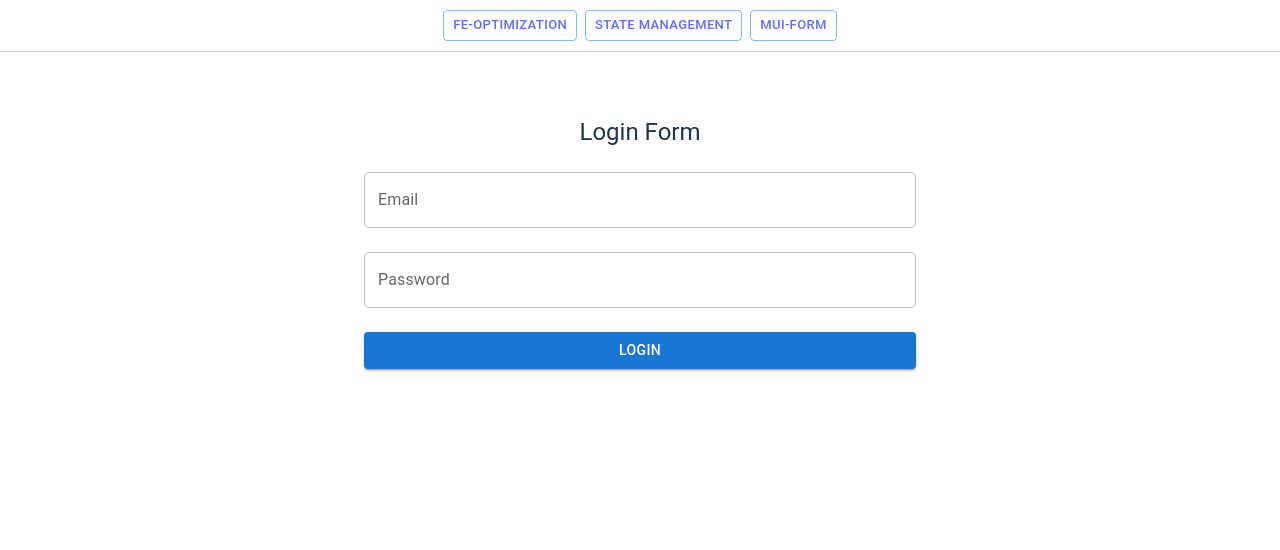
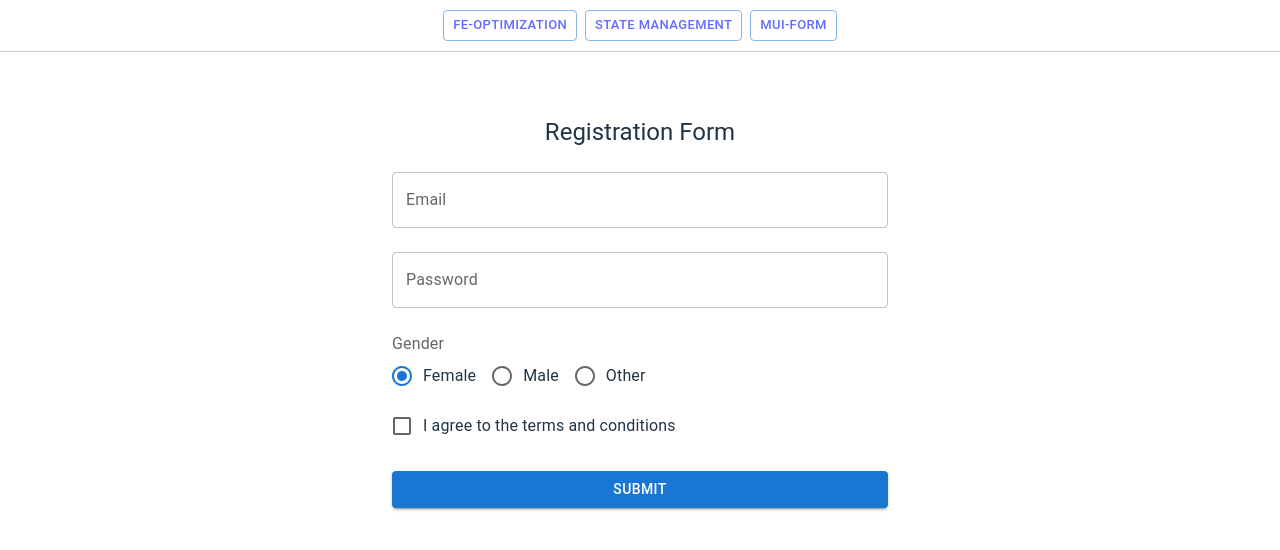
Before and after one commit to sundaysheep/FSD2-Sem-6, a React (Vite) app: page /form in a window 1280 px wide. Shown: the top 550 px of the page. Built offline with nearby package versions, Linux system fonts and the light colour scheme.

Commit message:
Experiment 5 final

```diff
--- a/src/components/Form.jsx
+++ b/src/components/Form.jsx
@@ -1,16 +1,32 @@
-import { TextField, Button, Container, Typography, Box, Paper } from '@mui/material';
+import {
+  TextField,
+  Button,
+  Container,
+  Typography,
+  Box,
+  Paper,
+  Checkbox,
+  FormControlLabel,
+  Radio,
+  RadioGroup,
+  FormControl,
+  FormLabel
+} from '@mui/material';
 import { useState } from 'react';
 
 function Form() {
   const [email, setEmail] = useState('');
   const [password, setPassword] = useState('');
+  const [gender, setGender] = useState('female');
+  const [agree, setAgree] = useState(false);
   const [errors, setErrors] = useState({});
-  const [submittedData, setSubmittedData] = useState(null); // NEW
+  const [submittedData, setSubmittedData] = useState(null);
 
   const validate = () => {
     let temp = {};
     if (!email.includes('@')) temp.email = 'Invalid email';
     if (password.length < 6) temp.password = 'Min 6 characters';
+    if (!agree) temp.agree = 'You must agree to the terms';
 
     setErrors(temp);
     return Object.keys(temp).length === 0;
@@ -19,24 +35,19 @@ function Form() {
   const handleSubmit = (e) => {
     e.preventDefault();
     if (validate()) {
-      setSubmittedData({ email, password }); // store instead of alert
+      setSubmittedData({ email, password, gender, agree: agree ? 'Yes' : 'No' });
     }
   };
 
   return (
-    <Box
-      sx={{
-        display: 'flex',
-        justifyContent: 'center', // horizontal center
-        pt: 8, // padding top
-      }}
-    >
+    <Box sx={{ display: 'flex', justifyContent: 'center', pt: 8 }}>
       <Container maxWidth="sm">
         <Typography variant="h5" gutterBottom align="center">
-          Login Form
+          Registration Form
         </Typography>
 
         <form onSubmit={handleSubmit}>
+          {/* Text Fields */}
           <TextField
             fullWidth
             margin="normal"
@@ -58,22 +69,57 @@ function Form() {
             helperText={errors.password}
           />
 
+          {/* Radio Buttons */}
+          <FormControl component="fieldset" sx={{ mt: 2, display: 'block' }}>
+            <FormLabel component="legend">Gender</FormLabel>
+            <RadioGroup
+              row
+              value={gender}
+              onChange={(e) => setGender(e.target.value)}
+            >
+              <FormControlLabel value="female" control={<Radio />} label="Female" />
+              <FormControlLabel value="male" control={<Radio />} label="Male" />
+              <FormControlLabel value="other" control={<Radio />} label="Other" />
+            </RadioGroup>
+          </FormControl>
+
+          {/* Checkbox */}
+          <Box sx={{ mt: 1 }}>
+            <FormControlLabel
+              control={
+                <Checkbox
+                  checked={agree}
+                  onChange={(e) => setAgree(e.target.checked)}
+                />
+              }
+              label="I agree to the terms and conditions"
+            />
+            {errors.agree && (
+              <Typography color="error" variant="caption" display="block">
+                {errors.agree}
+              </Typography>
+            )}
+          </Box>
+
+          {/* Submit Button */}
           <Button
             variant="contained"
             type="submit"
             fullWidth
-            sx={{ mt: 2 }}
+            sx={{ mt: 3 }}
           >
-            Login
+            Submit
           </Button>
         </form>
 
-        {/* Show submitted data */}
+        {/* Result Table */}
         {submittedData && (
           <Paper elevation={3} sx={{ mt: 4, p: 2 }}>
-            <Typography variant="h6">Submitted Details</Typography>
+            <Typography variant="h6" gutterBottom>Submitted Details</Typography>
             <Typography><strong>Email:</strong> {submittedData.email}</Typography>
             <Typography><strong>Password:</strong> {submittedData.password}</Typography>
+            <Typography><strong>Gender:</strong> {submittedData.gender}</Typography>
+            <Typography><strong>Agreed:</strong> {submittedData.agree}</Typography>
           </Paper>
         )}
       </Container>
--- /dev/null
+++ b/src/components/Products.jsx
@@ -0,0 +1,4 @@
+export default function Products() {
+
+
+}
```
Also changed, not shown: src/components/Favotites.jsx (added).
